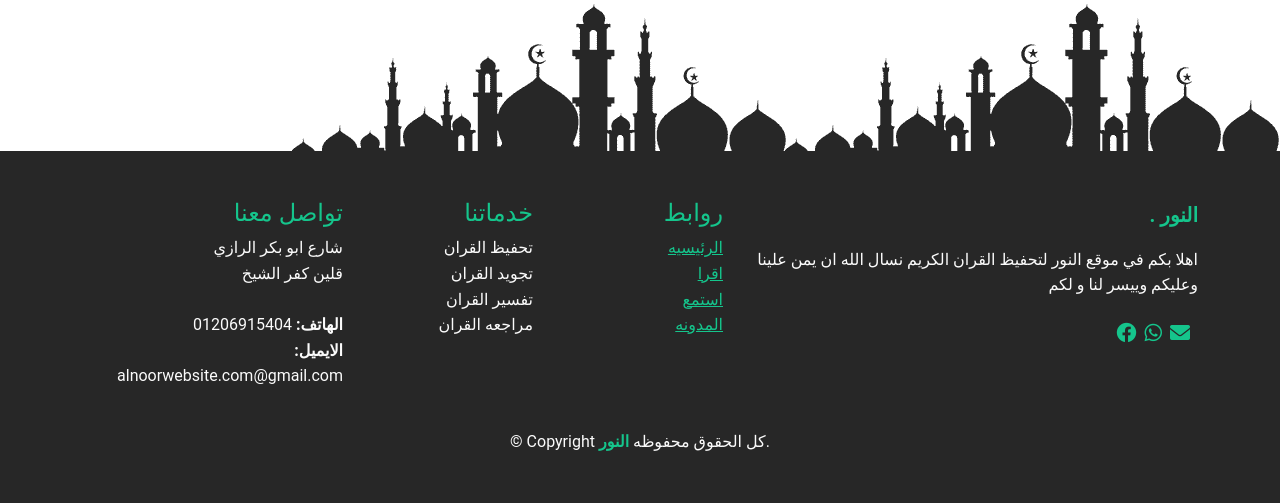
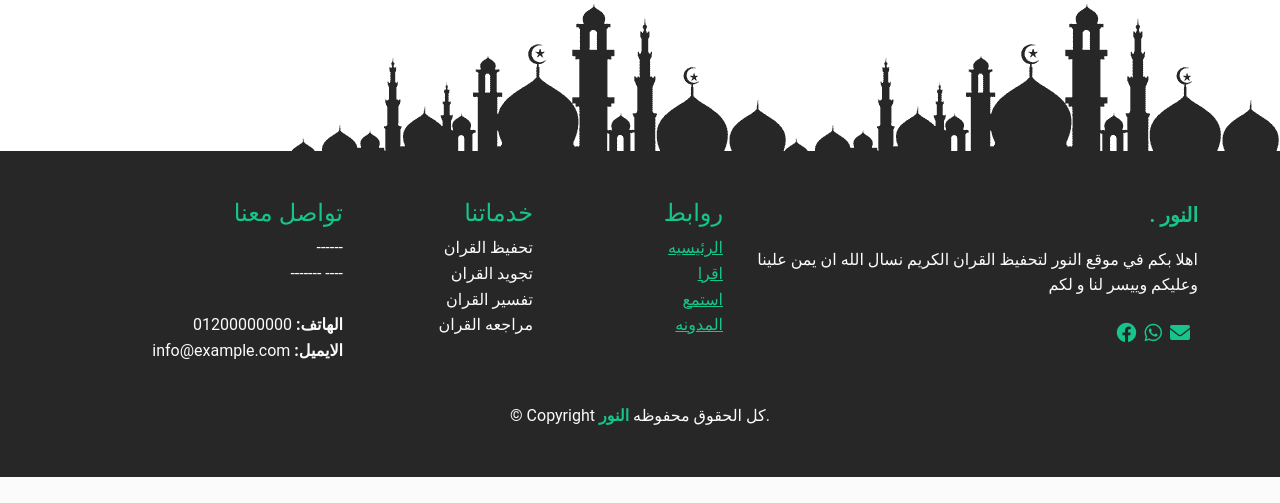
Before and after one commit to KareemSolimanDev/alnoor-lite, a Flask app: page /about in a window 1280 px wide. Shown: the part 2349-2852 px from the top of the page. After the commit the page ends 2826 px from the top, so only its background shows below. Run offline with Flask 3, Linux system fonts and the light colour scheme; some libraries are stand-ins or nearby versions.

Commit message:
Update layout.html

```diff
--- a/templates/layout.html
+++ b/templates/layout.html
@@ -6,9 +6,10 @@
   <meta content="width=device-width, initial-scale=1.0" name="viewport">
 
   <title>Alnoor Website - {{title}}</title>
-  <meta content="Alnoor website is a services by norhan shalaby to learn quran with cheapest cost " name="description">
-  <meta content="kareem alsayd" name="author">
-  <meta content="alnoor , النور , موقع نورهان شلبي , نورهان شلبي , موقع النور لتحفيظ القران , موقع النور في مدينه قلين" name="keywords">
+  <meta content="Alnoor website is a services by ------ to learn quran with cheapest cost " name="description">
+  <meta content="Kareem Soliman" name="author">
+  <!-- Linkedin : www.linkedin.com/in/kareemsolimandev -->
+  <meta content="alnoor ,---- النور , موقع ---- , ----- , موقع النور لتحفيظ القران , موقع النور في مدينه " name="keywords">
 
   <!-- Favicons -->
   <link href="{{url_for('static',filename='images/mainimg.png')}}" rel="icon">
@@ -116,15 +117,15 @@
             </a>
             <p >اهلا بكم في موقع النور لتحفيظ القران الكريم نسال الله ان يمن علينا وعليكم وييسر لنا و لكم </p>
             <div class="social-links d-flex mt-4">
-              <a href="mailto:alnoorwebsite.com@gmail.com">
+              <a href="#">
 
                 <i class="fa-solid fa-envelope me-2 fs-5"></i>
               </a>
-              <a href="https://wa.me/01206915404">
+              <a href="#">
 
                 <i class="fa-brands fa-whatsapp me-2 fs-5"></i>
               </a>
-              <a href="https://www.facebook.com/profile.php?id=100021540679508">
+              <a href="#">
 
                 <i class="fa-brands fa-facebook me-2 fs-5"></i>
               </a>
@@ -156,11 +157,11 @@
           <div class="col-lg-3 col-md-12 ">
             <h4 class="text-green">تواصل معنا</h4>
             <p>
-              شارع ابو بكر الرازي <br>
-              قلين
-              كفر الشيخ <br><br>
-              <strong>الهاتف:</strong> 01206915404<br>
-              <strong>الايميل:</strong> alnoorwebsite.com@gmail.com<br>
+              ------ <br>
+              ----
+              ------- <br><br>
+              <strong>الهاتف:</strong> 01200000000 <br>
+              <strong>الايميل:</strong> info@example.com<br>
             </p>
 
           </div>
```
